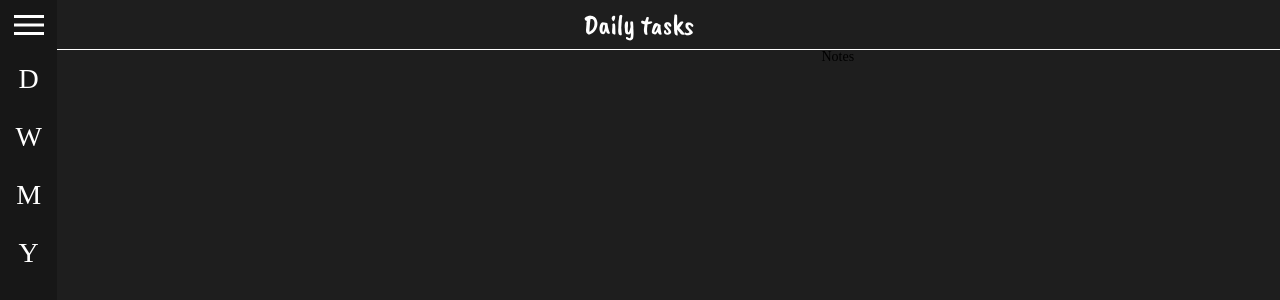
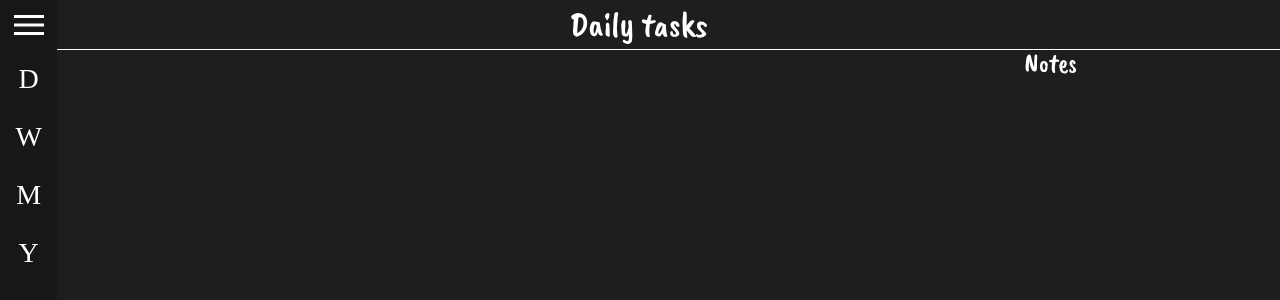
Before and after one commit to Vexer79/Planner, a plain HTML site: page index.html in a window 1280 px wide. Drawn offline with nearby package versions, Linux system fonts and the light colour scheme.

Commit message:
feat: add font properties to h3 in right content container

```diff
--- a/css/style.css
+++ b/css/style.css
@@ -113,8 +113,7 @@ header h1 {
     color: white;
     font-family: 'caveat brush';
     text-align: center;
-    font-size: 2em;
-    width: 120px;
+    font-size: 2.5em;
 }
 
 .content-container {
@@ -131,7 +130,12 @@ header h1 {
     height: 100%;
 }
 
-.right-container h3 {}
+.right-container h3 {
+    text-align: center;
+    font-size: 1.9em;
+    color: white;
+    font-family: 'caveat brush';
+}
 
 @media (min-width: 426px) and (max-width: 769px) {
     .content-container {
```
